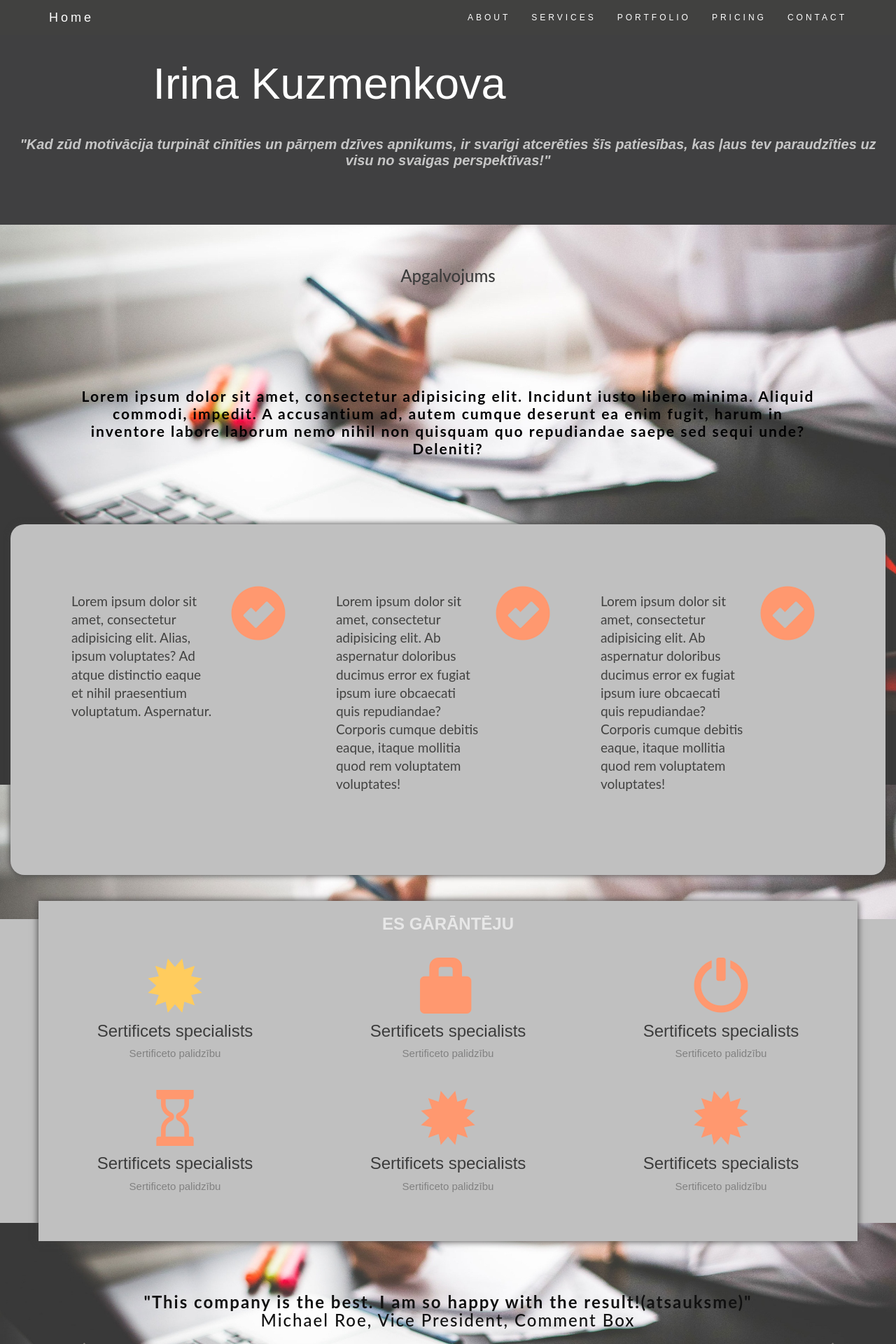
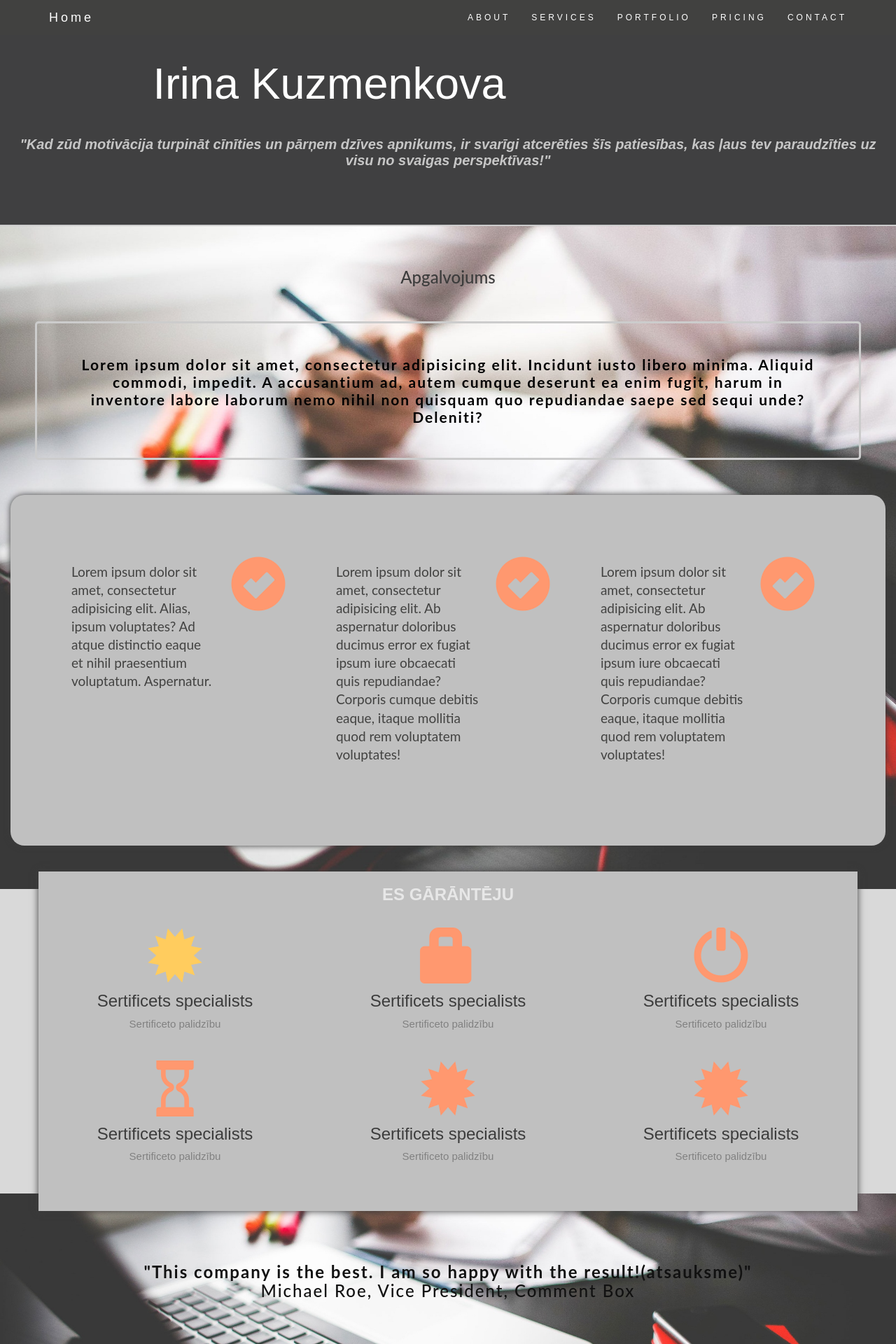
Before and after one commit to BearShake/irinakuzmenkova, a PHP site: page / in a window 1280 px wide. Shown: the top 1920 px of the page at 70% size. Run offline with PHP 8.4, Linux system fonts and the light colour scheme; some libraries are stand-ins or nearby versions.

Commit message:
Anim for About need Fixed margins footer

```diff
--- a/css/custom.css
+++ b/css/custom.css
@@ -3,7 +3,7 @@ body {
     line-height: 1.8;
     color: #818181;
 
-    background-color: #c0c0c0;
+    background-color: #d9d9d9;
 }
 
 h1{
@@ -21,6 +21,7 @@ h1{
     background-color: #fff !important;
 }
 .navbar-default .navbar-toggle {
+    border-bottom: solid;
     border-color: transparent;
     color: #fff !important;
 }
@@ -47,11 +48,15 @@ h1{
     color: #3c1416!important;
 }
 
+.fill-anim{
+
+}
+
 .footer{
     height: 5%;
     padding: 2%;
     background-color: #3c3c3c;
-    color: #cccccc;
+    color: #c5c5c5;
     box-shadow: 0 0 5px #3c3c3c;
 }
 
@@ -60,16 +65,15 @@ h1{
     margin-bottom: 3%;
 }
 
-.carousel-inner{
-    padding-bottom: 5%;
-}
-
 .contact-info{
     background-image: url("../img/buhg.jpg");
     background-attachment: fixed;
     background-position: center;
     background-repeat: no-repeat;
     background-size: cover;
+    border-top-style: solid;
+    border-color: #cccccc;
+    border-width: 2px;
 }
 
 #calc{
@@ -130,12 +134,19 @@ h1{
     padding-right: 4%;
 }
 
+.min-row{
+    padding-bottom: 0%!important;
+}
+
 .main-info{
     margin-bottom: 0%;
 }
 
 .right-spaced{
     color: #010102;
+    border-style: solid;
+    border-color: #cccccc;
+    border-radius: 5px;
 }
 
 .right-spaced p{
--- a/index.html
+++ b/index.html
@@ -53,13 +53,13 @@
         </div>
 
         <div class="container-fluid about contact-info" id="about">
-            <div class="row">
-                <div class="col-sm12">
+            <div class="row min-row">
+                <div class="col-sm-12">
                     <h4 class="main-info">Apgalvojums</h4>
                 </div>
             </div>
             <div class="row">
-                <div class="col-sm-12 right-spaced">
+                <div class="col-sm-12 right-spaced fill-anim">
                    <strong><p>Lorem ipsum dolor sit amet, consectetur adipisicing elit. Incidunt iusto libero minima. Aliquid commodi, impedit. A accusantium ad, autem cumque deserunt ea enim fugit, harum in inventore labore laborum nemo nihil non quisquam quo repudiandae saepe sed sequi unde? Deleniti?</p></strong>
                 </div>
 
@@ -161,8 +161,8 @@
                 </div>
             </div>
 
-            <!-- Left and right controls -->
-            <a class="left carousel-control" href="#myCarousel" role="button" data-slide="prev">
+            <!--
+             <a class="left carousel-control" href="#myCarousel" role="button" data-slide="prev">
                 <span class="glyphicon glyphicon-chevron-left myl" aria-hidden="true"></span>
                 <span class="sr-only">Previous</span>
             </a>
@@ -170,6 +170,9 @@
                 <span class="glyphicon glyphicon-chevron-right myr" aria-hidden="true"></span>
                 <span class="sr-only">Next</span>
             </a>
+
+             -->
+
         </div>
 
 
@@ -209,13 +212,11 @@
         <div class="container-fluid footer">
             <div class="row">
                 <div class="col-sm-6">
-                    <p>Lorem ipsum dolor sit amet, consectetur adipisicing elit. Accusantium aut officiis provident.</p>
+                    <p>IK Irina Kuzmenkova (C)</p>
+                    <br><script type="text/javascript"> document.write(new Date().getFullYear()); </script>
                 </div>
                 <div class="col-sm-3">
-                    <p>(C)</p>
-
-                    <br><script type="text/javascript"> document.write(new Date().getFullYear()); </script>
-                </div>
+                 </div>
             </div>
         </div>
 
```
